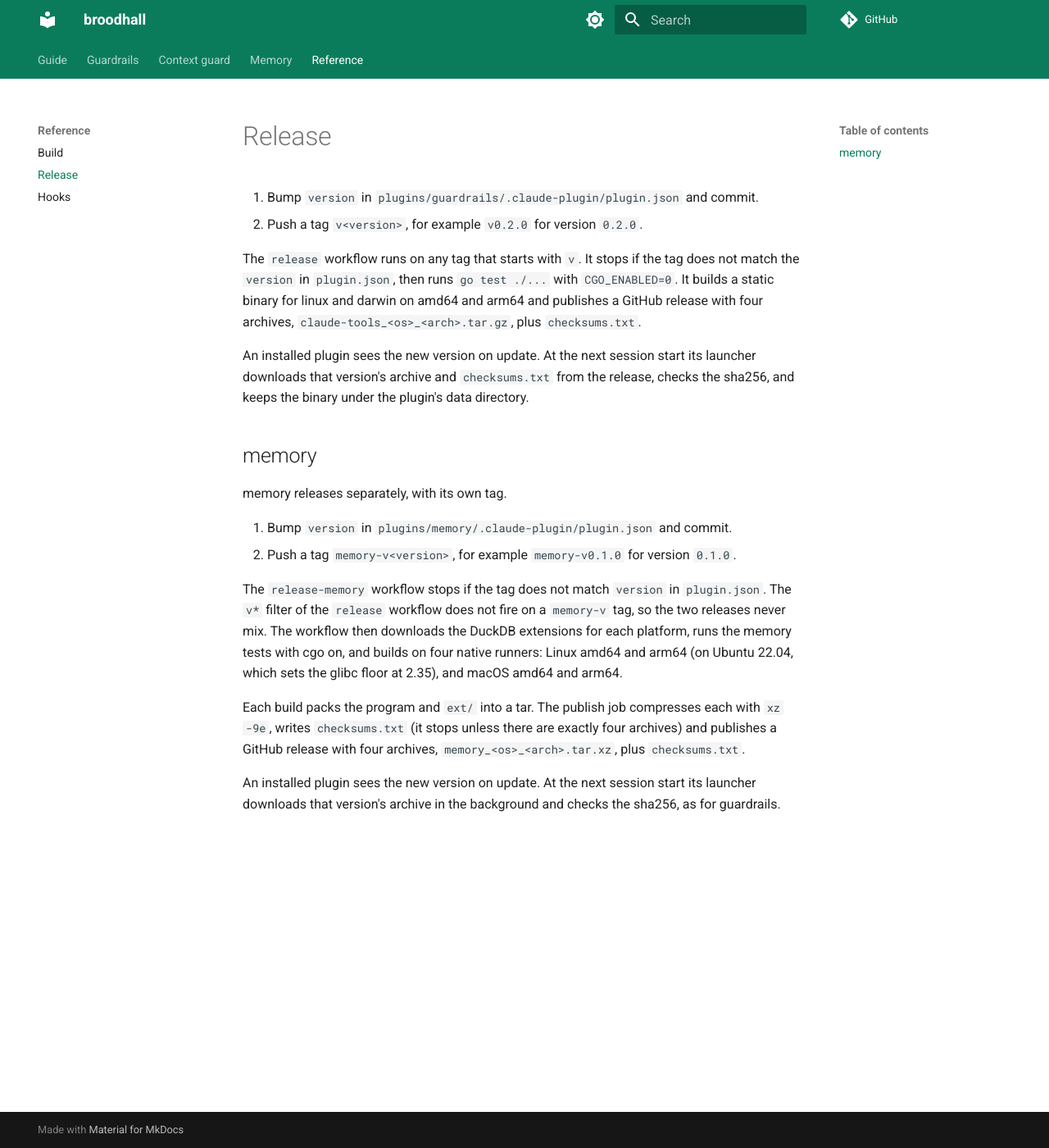
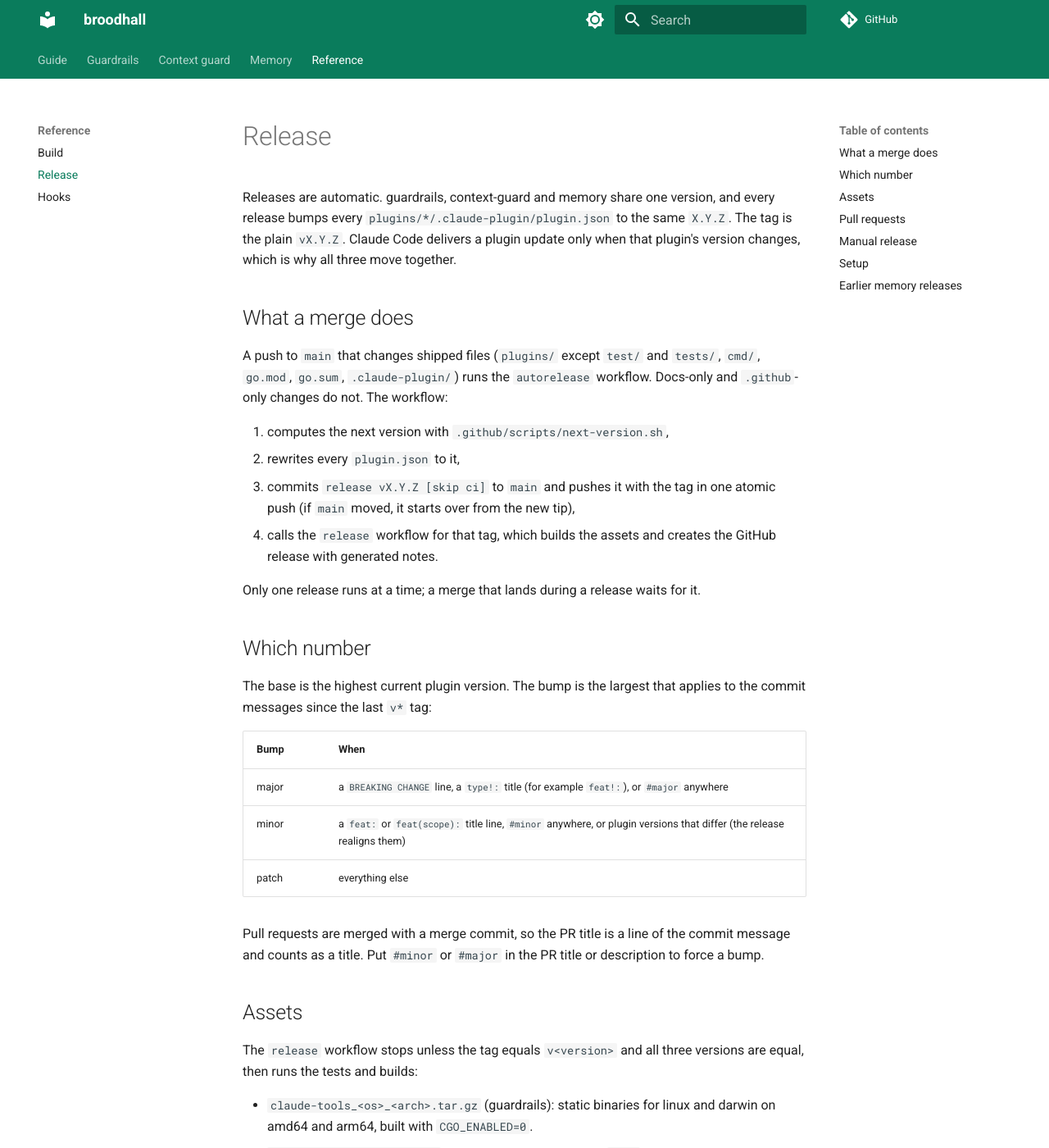
Before and after one commit to jj-scoll/broodhall, an MkDocs documentation site: the page built from docs/reference/release.md, in a window 1280 px wide and 1400 px high. Shown: the whole window at 82% size. Built offline with MkDocs 1.6.1 and Material for MkDocs 9.7.7, drawn with Linux system fonts in a browser that asks for light colours; comment, search, counter and statistics services are not loaded; some of the changed text lies outside the part shown.

Commit message:
feat(release): automatic releases with one shared plugin version
Every push to main that changes shipped files bumps all three plugin.json
versions to one X.Y.Z, commits "release vX.Y.Z [skip ci]", tags vX.Y.Z and
calls the (now reusable) release workflow, which builds claude-tools and
memory assets into the same release. memory's launcher downloads from
v<version> instead of memory-v<version>; release-memory.yml is gone.

- .github/scripts/next-version.sh (+ tests): patch by default, minor on
  feat / #minor / broken lockstep, major on BREAKING CHANGE / type! / #major
- .github/scripts/check-versions.sh and TestPluginVersionsShared replace the
  pinned guardrails version; ci fails a PR that bumps one plugin alone
- context-guard and memory move to 0.3.3 so the lockstep holds; this commit
  is a feat, so the first automatic release is 0.4.0

Co-Authored-By: Claude Opus 5.5 <noreply@anthropic.com>

```diff
--- a/docs/reference/release.md
+++ b/docs/reference/release.md
@@ -1,34 +1,83 @@
 # Release
 
-1. Bump `version` in `plugins/guardrails/.claude-plugin/plugin.json` and commit.
-2. Push a tag `v<version>`, for example `v0.2.0` for version `0.2.0`.
+Releases are automatic. guardrails, context-guard and memory share one version, and every
+release bumps every `plugins/*/.claude-plugin/plugin.json` to the same `X.Y.Z`. The tag is
+the plain `vX.Y.Z`. Claude Code delivers a plugin update only when that plugin's version
+changes, which is why all three move together.
 
-The `release` workflow runs on any tag that starts with `v`. It stops if the tag does not
-match the `version` in `plugin.json`, then runs `go test ./...` with `CGO_ENABLED=0`. It builds
-a static binary for linux and darwin on amd64 and arm64 and publishes a GitHub release with
-four archives, `claude-tools_<os>_<arch>.tar.gz`, plus `checksums.txt`.
+## What a merge does
+
+A push to `main` that changes shipped files (`plugins/` except `test/` and `tests/`, `cmd/`,
+`go.mod`, `go.sum`, `.claude-plugin/`) runs the `autorelease` workflow. Docs-only and
+`.github`-only changes do not. The workflow:
+
+1. computes the next version with `.github/scripts/next-version.sh`,
+2. rewrites every `plugin.json` to it,
+3. commits `release vX.Y.Z [skip ci]` to `main` and pushes it with the tag in one atomic push
+   (if `main` moved, it starts over from the new tip),
+4. calls the `release` workflow for that tag, which builds the assets and creates the GitHub
+   release with generated notes.
+
+Only one release runs at a time; a merge that lands during a release waits for it.
+
+## Which number
+
+The base is the highest current plugin version. The bump is the largest that applies to the
+commit messages since the last `v*` tag:
+
+| Bump | When |
+|---|---|
+| major | a `BREAKING CHANGE` line, a `type!:` title (for example `feat!:`), or `#major` anywhere |
+| minor | a `feat:` or `feat(scope):` title line, `#minor` anywhere, or plugin versions that differ (the release realigns them) |
+| patch | everything else |
+
+Pull requests are merged with a merge commit, so the PR title is a line of the commit
+message and counts as a title. Put `#minor` or `#major` in the PR title or description to
+force a bump.
+
+## Assets
+
+The `release` workflow stops unless the tag equals `v<version>` and all three versions are
+equal, then runs the tests and builds:
+
+- `claude-tools_<os>_<arch>.tar.gz` (guardrails): static binaries for linux and darwin on
+  amd64 and arm64, built with `CGO_ENABLED=0`.
+- `memory_<os>_<arch>.tar.xz` (memory): the program and `ext/` (the DuckDB extensions it
+  loads), built with cgo on four native runners: Linux amd64 and arm64 (on Ubuntu 22.04, which
+  sets the glibc floor at 2.35), and macOS amd64 and arm64. The tests run with the extensions
+  loaded first.
+- `checksums.txt`: sha256 of all eight archives (the publish job stops unless there are exactly
+  eight). Each launcher reads only the line for its own archive.
 
 An installed plugin sees the new version on update. At the next session start its launcher
-downloads that version's archive and `checksums.txt` from the release, checks the sha256, and
-keeps the binary under the plugin's data directory.
+downloads `v<version>/<archive>` and `checksums.txt` from the release, checks the sha256, and
+keeps the binary under the plugin's data directory. memory installs in the background and
+fails open; guardrails installs in the foreground.
 
-## memory
+## Pull requests
 
-memory releases separately, with its own tag.
+A pull request must not bump one plugin alone. `ci` runs `.github/scripts/check-versions.sh`
+and the Go test `TestPluginVersionsShared`; both fail unless the three versions are equal
+semver. Do not bump versions by hand in a PR: the release does it.
 
-1. Bump `version` in `plugins/memory/.claude-plugin/plugin.json` and commit.
-2. Push a tag `memory-v<version>`, for example `memory-v0.1.0` for version `0.1.0`.
+## Manual release
 
-The `release-memory` workflow stops if the tag does not match `version` in `plugin.json`.
-The `v*` filter of the `release` workflow does not fire on a `memory-v` tag, so the two
-releases never mix. The workflow then downloads the DuckDB extensions for each platform,
-runs the memory tests with cgo on, and builds on four native runners: Linux amd64 and arm64
-(on Ubuntu 22.04, which sets the glibc floor at 2.35), and macOS amd64 and arm64.
+The `release` workflow also runs when you push a `v*` tag. Set all three `plugin.json`
+versions to the same `X.Y.Z`, commit, then tag that commit `vX.Y.Z` and push the tag.
 
-Each build packs the program and `ext/` into a tar. The publish job compresses each with
-`xz -9e`, writes `checksums.txt` (it stops unless there are exactly four archives) and
-publishes a GitHub release with four archives, `memory_<os>_<arch>.tar.xz`, plus
-`checksums.txt`.
+To rebuild a release whose workflow failed after the tag was pushed, run the `release`
+workflow by hand (Actions, release, Run workflow) with the existing tag. If the GitHub
+release was already created, delete it first.
 
-An installed plugin sees the new version on update. At the next session start its launcher
-downloads that version's archive in the background and checks the sha256, as for guardrails.
+## Setup
+
+`main` must accept the `autorelease` push from `github-actions[bot]`. With branch protection
+or a ruleset that requires pull requests or status checks, add `github-actions` as a bypass
+actor, or the push is rejected. Under Settings, Actions, General, workflow permissions must
+allow the token to write (the workflows request `contents: write` themselves).
+
+## Earlier memory releases
+
+Before 0.4.0 memory released separately under `memory-v<version>` tags (`memory-v0.1.0`).
+That tag scheme and its workflow are gone. Installs of memory 0.1.0 keep working because
+they use `memory-v0.1.0`'s assets, which are still in place.
```
Also changed, not shown: 12 other files.
